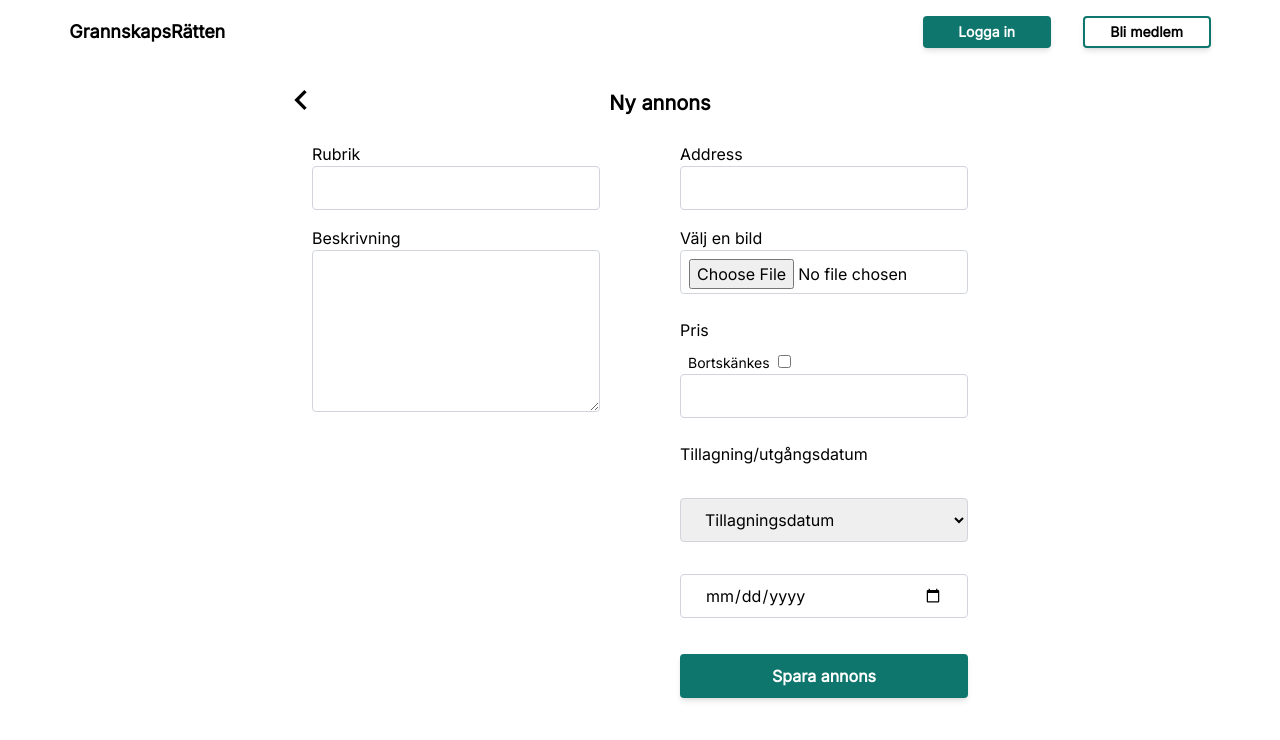
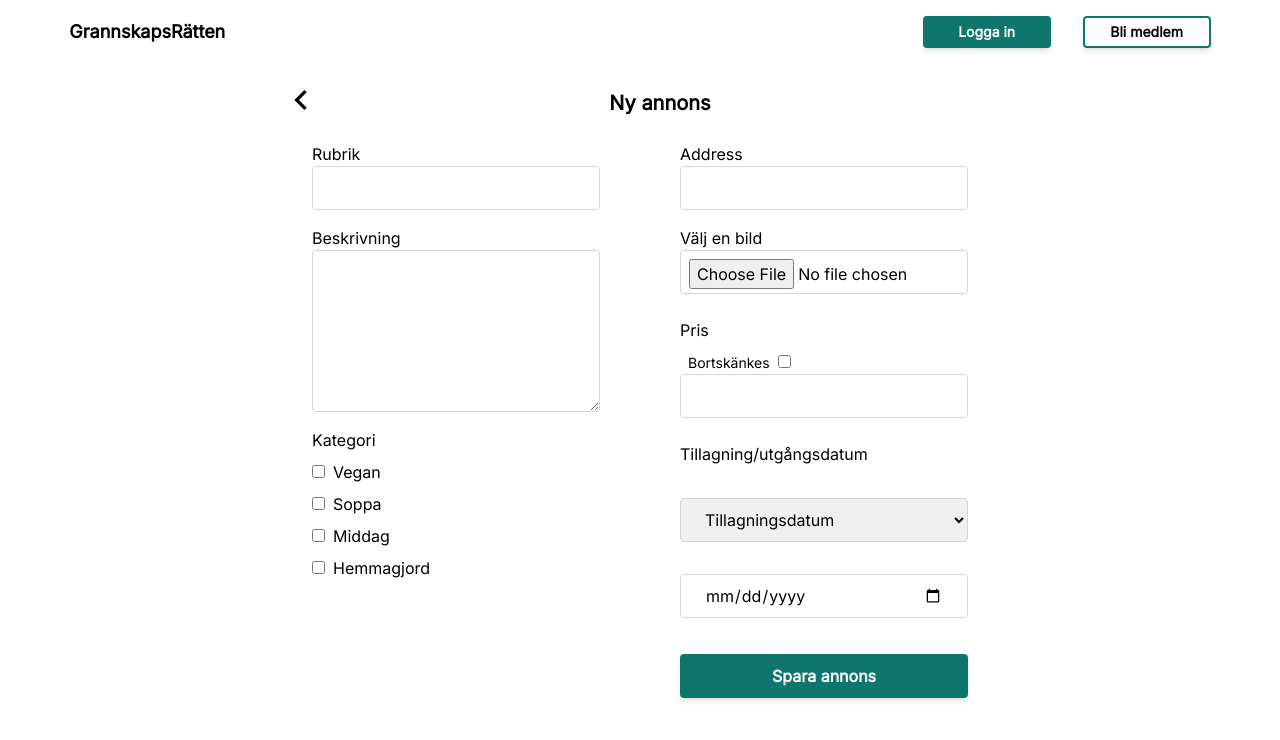
Before and after one commit to BaqerAlabedi/u08-business-idea-dreamteam, a React (Vite) app in the folder front/: page /product/create in a window 1280 px wide. Shown: the top 740 px of the page. Built offline with nearby package versions, Linux system fonts and the light colour scheme.

Commit message:
Added tags

```diff
--- a/front/src/pages/CreateProduct.tsx
+++ b/front/src/pages/CreateProduct.tsx
@@ -7,6 +7,8 @@ import { useState } from "react";
 import { createOneProduct } from "../functions/api";
 
 function CreateProduct() {
+	const categoryTags = ["Vegan", "Soppa", "Middag", "Hemmagjord"];
+	const [selectedTags, setSelectedTags] = useState<string[]>([]);
 	const [hideInput, setHideInput] = useState(false);
 	const [formData, setFormData] = useState({
 		title: "",
@@ -16,10 +18,27 @@ function CreateProduct() {
 		price: 0,
 		img: "",
 		expire: ["", ""],
-		tags: [],
+		tags: [] as string[],
 	});
 
 	const [errorMessage, setErrorMessage] = useState("");
+
+	const handleTagCheckboxChange = (event: React.ChangeEvent<HTMLInputElement>) => {
+		const { id, checked } = event.target;
+		let updatedTags = [...selectedTags];
+
+		if (checked) {
+			updatedTags.push(id);
+		} else {
+			updatedTags = updatedTags.filter((tag) => tag !== id);
+		}
+
+		setSelectedTags(updatedTags);
+		setFormData((prevFormData) => ({
+			...prevFormData,
+			tags: updatedTags,
+		}));
+	};
 
 	const handleCheckboxChange = (event: React.ChangeEvent<HTMLInputElement>) => {
 		setHideInput(event.target.checked);
@@ -89,7 +108,7 @@ function CreateProduct() {
 					</Link>
 				</div>
 				<h2 className="flex min-[800px]:mr-72 text-xl font-bold mr-28">
-          Ny annons
+					Ny annons
 				</h2>
 			</div>
 			<div className="flex justify-center items-center">
@@ -112,6 +131,21 @@ function CreateProduct() {
 								onChange={handleTextareaChange}
 							></textarea>
 						</div>
+						<label htmlFor="">Kategori</label>
+						{categoryTags.map((tag: string) => (
+							<div key={tag} className="my-2">
+								<input
+									className="text-sm"
+									type="checkbox"
+									id={tag}
+									checked={selectedTags.includes(tag)}
+									onChange={handleTagCheckboxChange}
+								/>
+								<label htmlFor={tag} className="ml-2 my-2">{tag}</label>
+							</div>
+						))}
+
+
 					</div>
 
 					<div className="flex flex-col gap-4">
```
